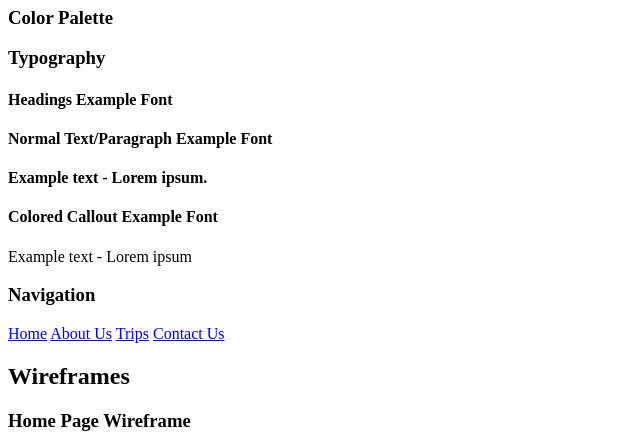
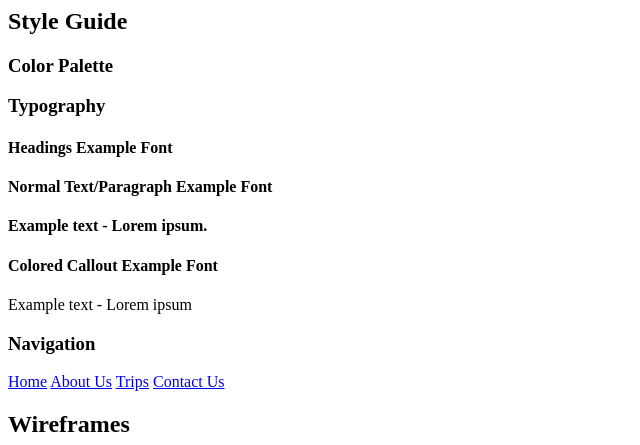
Before and after one commit to flashITServices/wdd130, a plain HTML site: page wwr/site-plan-rafting.html in a window 1280 px wide. Shown: the part 583-1028 px from the top of the page, without its empty margins (0-640 px from the left). Drawn offline with Linux system fonts and the light colour scheme.

Commit message:
Daily Update

```diff
--- a/wwr/site-plan-rafting.html
+++ b/wwr/site-plan-rafting.html
@@ -23,7 +23,8 @@
         <p></p>
         <h2>Branding</h2>
         <h3>Website Logo</h3>
-        <img src="images/logo.png" alt="Rafting Site Logo" <h2>Style Guide</h2>
+        <img src="images/logo.png" alt="Rafting Site Logo">
+        <h2>Style Guide</h2>
         <h3>Color Palette</h3>
         <p></p>
         <h3>Typography</h3>
```
